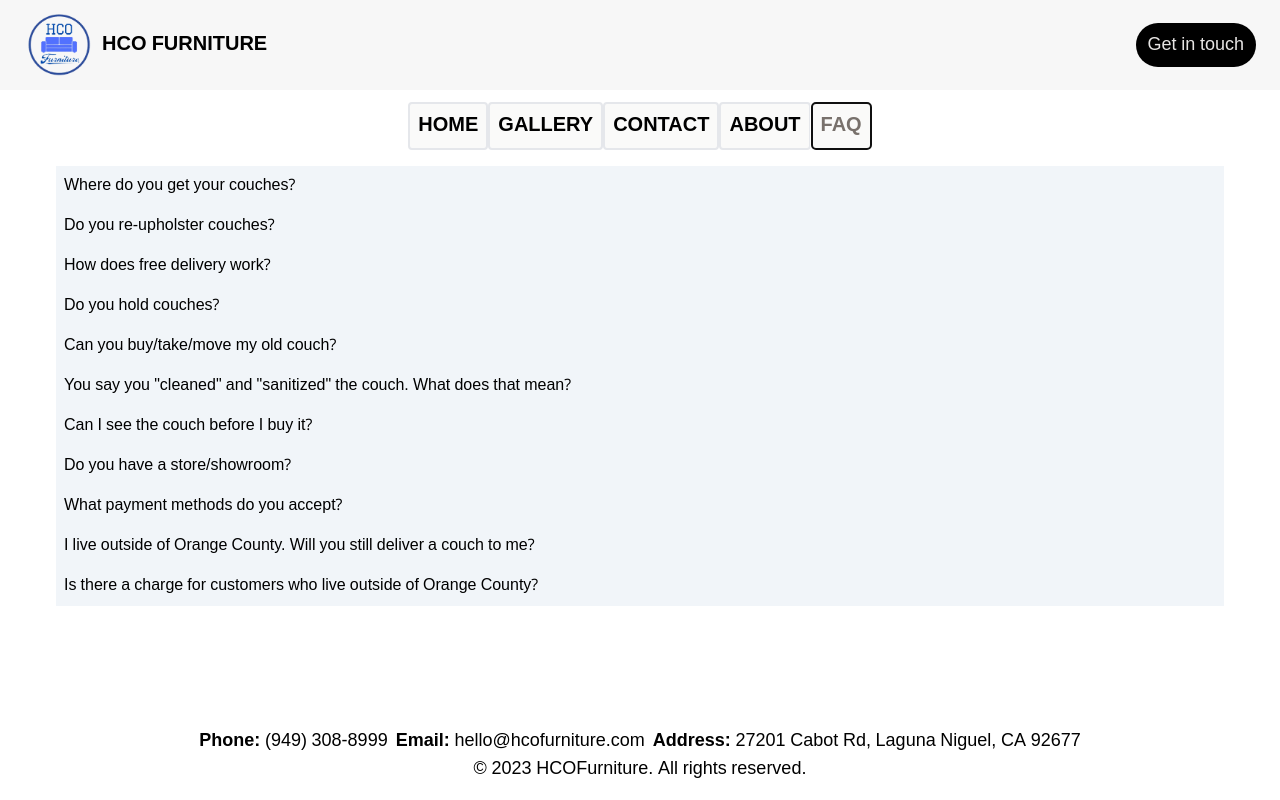
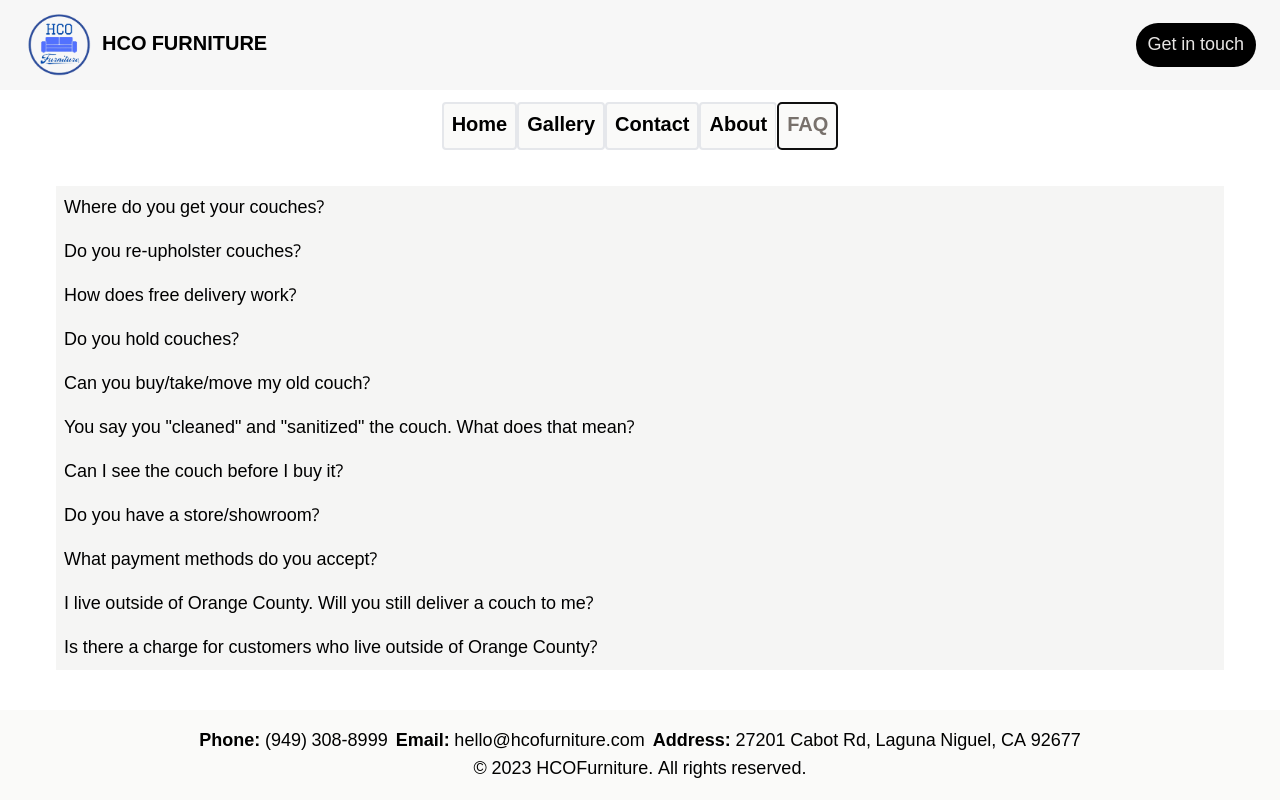
Before and after one commit to jacobhusband/photography, a Next.js app: page / in a window 1280 px wide. Both pictures are taken after a click on the tab "FAQ". Built offline with nearby package versions, Linux system fonts and the light colour scheme.

Commit message:
Change colors, spacing, and increase font size

```diff
--- a/app/components/footer.tsx
+++ b/app/components/footer.tsx
@@ -0,0 +1,23 @@
+export default function Footer() {
+  return (
+    <footer className="h-[90px] flex justify-center items-center font-medium text-sm sm:text-base lg:text-lg shrink-0 mt-5 bg-stone-50">
+      <div className="flex-col lg:w-[1200px] px-6">
+        <div className="flex text-center flex-wrap justify-center">
+          <span className="mr-2">
+            <span className="font-semibold">Phone:</span> (949) 308-8999
+          </span>
+          <span className="mr-2">
+            <span className="font-semibold">Email:</span> hello@hcofurniture.com
+          </span>
+          <span>
+            <span className="font-semibold">Address:</span> 27201 Cabot Rd,
+            Laguna Niguel, CA 92677
+          </span>
+        </div>
+        <p className="text-center">
+          &copy; {new Date().getFullYear()} HCOFurniture. All rights reserved.
+        </p>
+      </div>
+    </footer>
+  );
+}
--- a/app/components/navbar.tsx
+++ b/app/components/navbar.tsx
@@ -43,11 +43,11 @@ const Navbar: React.FC<NavbarProps> = ({
     <div className="flex flex-col items-center h-full">
       <Tab.Group selectedIndex={indexSelected}>
         <div className="flex flex-wrap justify-center mx-12 gap-2">
-          <Tab.List className="flex items-center text-sm sm:text-lg lg:text-xl">
+          <Tab.List className="flex items-center text-sm sm:text-lg lg:text-xl mb-5">
             {tabs.map((tab, i) => (
               <Tab
                 key={tab.key}
-                className="p-2 uppercase font-semibold hover:opacity-70 bg-stone-50 border-solid border-2 rounded"
+                className="p-2 font-semibold hover:opacity-70 bg-stone-50 border-solid border-2 rounded"
                 onClick={() => {
                   setIndexSelected(i);
                 }}
--- a/app/page.tsx
+++ b/app/page.tsx
@@ -4,6 +4,7 @@ import { useState } from "react";
 import Navbar from "./components/navbar";
 import sofaImages from "./components/sofa_import";
 import Header from "./components/header";
+import Footer from "./components/footer";
 
 export default function Page() {
   const [indexSelected, setIndexSelected] = useState(0);
@@ -19,26 +20,7 @@ export default function Page() {
         />
       </main>
 
-      <footer className="h-[90px] flex justify-center items-center font-medium text-sm sm:text-base lg:text-lg shrink-0">
-        <div className="flex-col lg:w-[1200px] px-6">
-          <div className="flex text-center flex-wrap justify-center">
-            <span className="mr-2">
-              <span className="font-semibold">Phone:</span> (949) 308-8999
-            </span>
-            <span className="mr-2">
-              <span className="font-semibold">Email:</span>{" "}
-              hello@hcofurniture.com
-            </span>
-            <span>
-              <span className="font-semibold">Address:</span> 27201 Cabot Rd,
-              Laguna Niguel, CA 92677
-            </span>
-          </div>
-          <p className="text-center">
-            &copy; {new Date().getFullYear()} HCOFurniture. All rights reserved.
-          </p>
-        </div>
-      </footer>
+      <Footer />
     </div>
   );
 }
--- a/app/subpages/faq.tsx
+++ b/app/subpages/faq.tsx
@@ -34,10 +34,10 @@ export default function FAQ() {
       {questions.map((q, i) => {
         return (
           <Disclosure key={i}>
-            <Disclosure.Button className="py-2 bg-slate-100 w-full text-left px-2 hover:opacity-90">
+            <Disclosure.Button className="py-2 bg-stone-100 w-full text-left px-2 hover:opacity-90 text-lg">
               {q}
             </Disclosure.Button>
-            <Disclosure.Panel className="text-gray-500 px-3 py-1">
+            <Disclosure.Panel className="text-gray-500 px-3 py-1 text-lg">
               {answers[i]}
             </Disclosure.Panel>
           </Disclosure>
--- a/app/subpages/gallery.tsx
+++ b/app/subpages/gallery.tsx
@@ -30,7 +30,6 @@ const Gallery: React.FC<NavbarProps> = ({ images }) => {
 
   return (
     <>
-      <p className="text-center text-lg font-semibold mb-2">Sold Items</p>
       <Masonry
         breakpointCols={breakpointColumnsObj}
         className="flex gap-4"
--- a/app/subpages/home.tsx
+++ b/app/subpages/home.tsx
@@ -25,15 +25,15 @@ const handleClick = () => {
 export default function Home() {
   return (
     <>
-      <p className="text-2xl text-center my-6 mx-2">
+      <p className="text-2xl text-center mb-6 mx-2">
         We are a resale furniture business located in Orange County, CA.
       </p>
-      <p className="text-2xl text-center my-6 mx-2">
+      <p className="text-2xl text-center mb-6 mx-2">
         We deliver furniture for{" "}
         <span className="font-semibold bg-yellow-100">FREE</span> within the OC
         and elsewhere for a fee.
       </p>
-      <p className="text-2xl text-center my-6 mx-2">
+      <p className="text-2xl text-center mb-4 mx-2">
         Check out our inventory on facebook marketplace.
       </p>
       <div className="flex justify-center">
```
